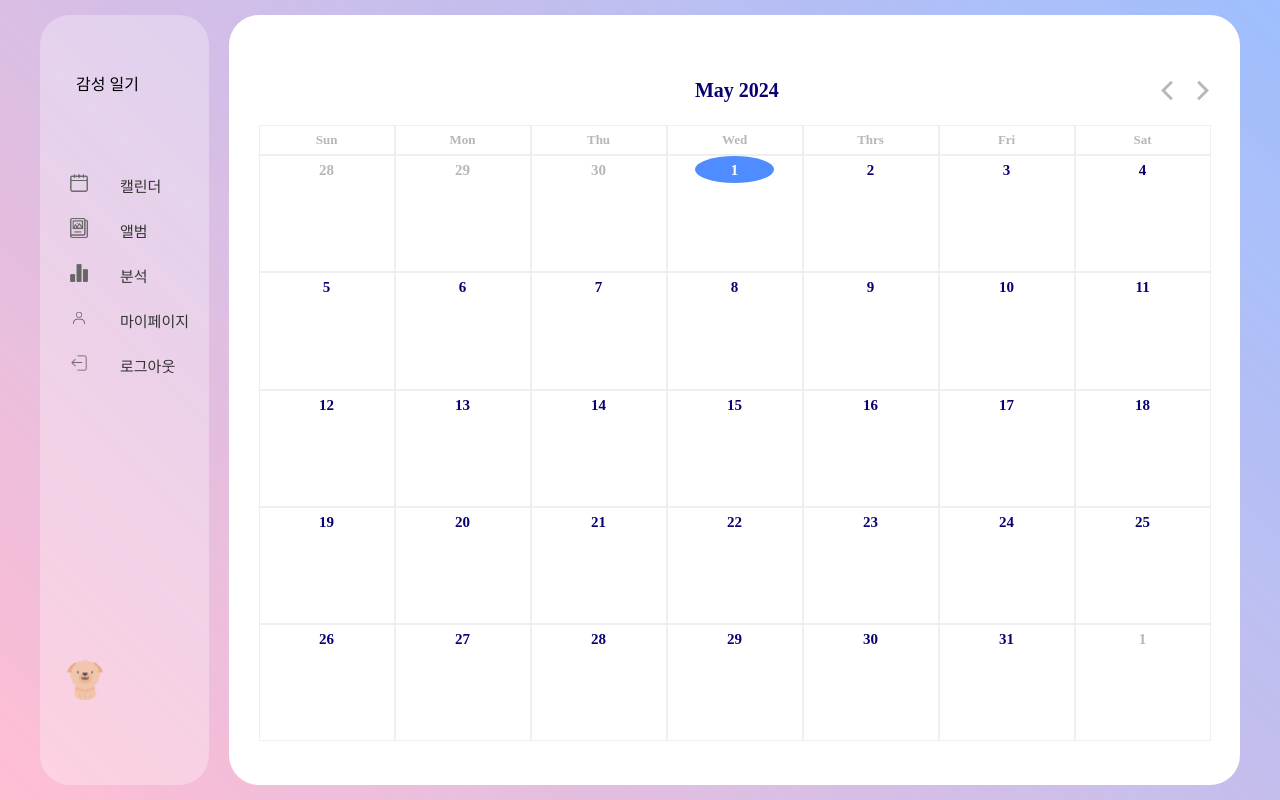
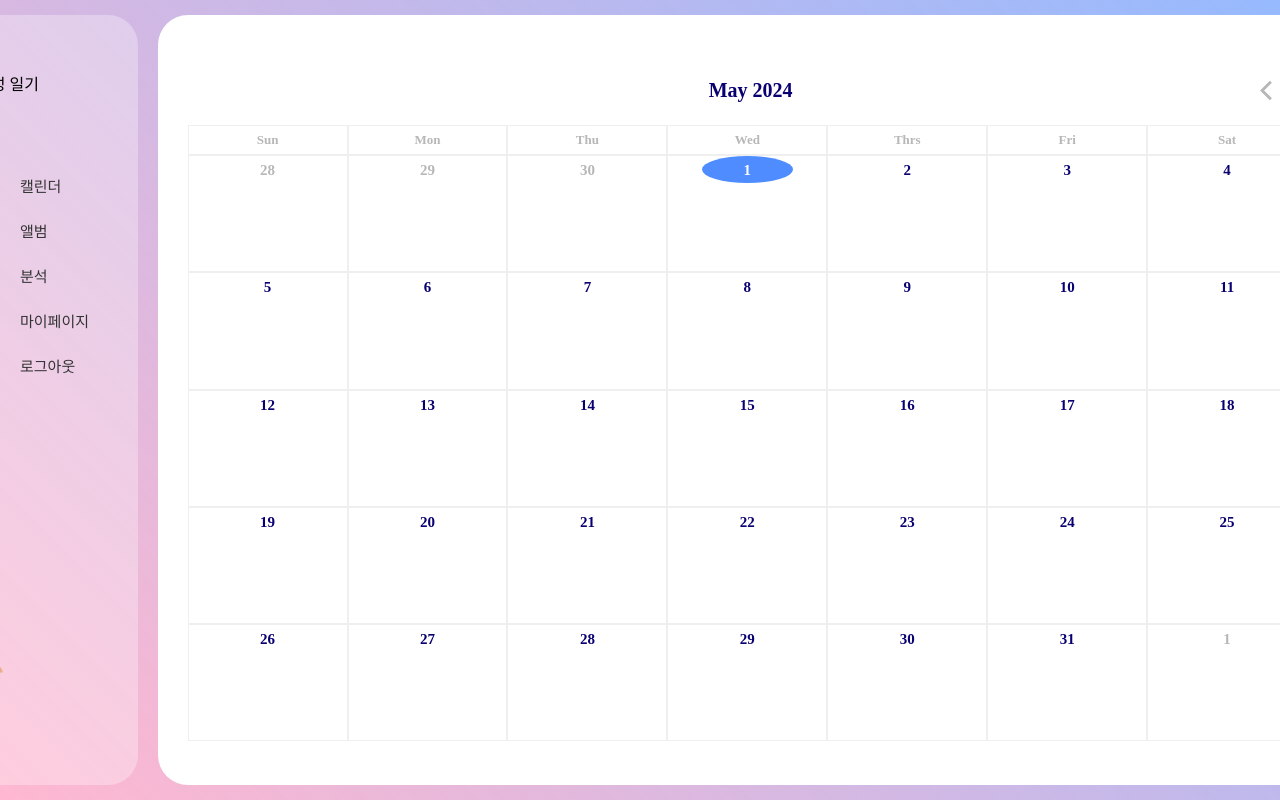
Before and after one commit to gawoooon/TUK-CE-capstone-2023-drawingdiary, a React (Create React App) app in the folder drawingdiary/frontend/: page /calendar in a window 1280 px wide. Built offline with nearby package versions, Linux system fonts and the light colour scheme; no server answers; a web font is replaced by a local one.

Commit message:
main 수정

```diff
--- a/drawingdiary/frontend/src/pages/CalendarPage.jsx
+++ b/drawingdiary/frontend/src/pages/CalendarPage.jsx
@@ -4,7 +4,7 @@ import { isSameDay } from "date-fns";
 import { format } from "date-fns";
 import { useNavigate } from "react-router-dom";
 
-import Background from "../components/Background";
+import Background2 from "../components/Background/index2";
 import Calendar2 from "../components/Calendar2";
 import SideBar from "../components/sidebar/SideBar";
 import FalseComponent from "../components/FalseComponent";
@@ -407,7 +407,7 @@ function CalendarPage() {
   }, [selectedDate]);
 
   return (
-    <Background>
+    <Background2>
       <Body>
         <LeftBox leftBoxWidth={leftBoxWidth}>
           <SideBar
@@ -461,7 +461,7 @@ function CalendarPage() {
           </RightBox>
         </CalendarBox>
       </Body>
-    </Background>
+    </Background2>
   );
 }
 
```
Also changed, not shown: 1 other file (tests, documents, lock files or other folders).
